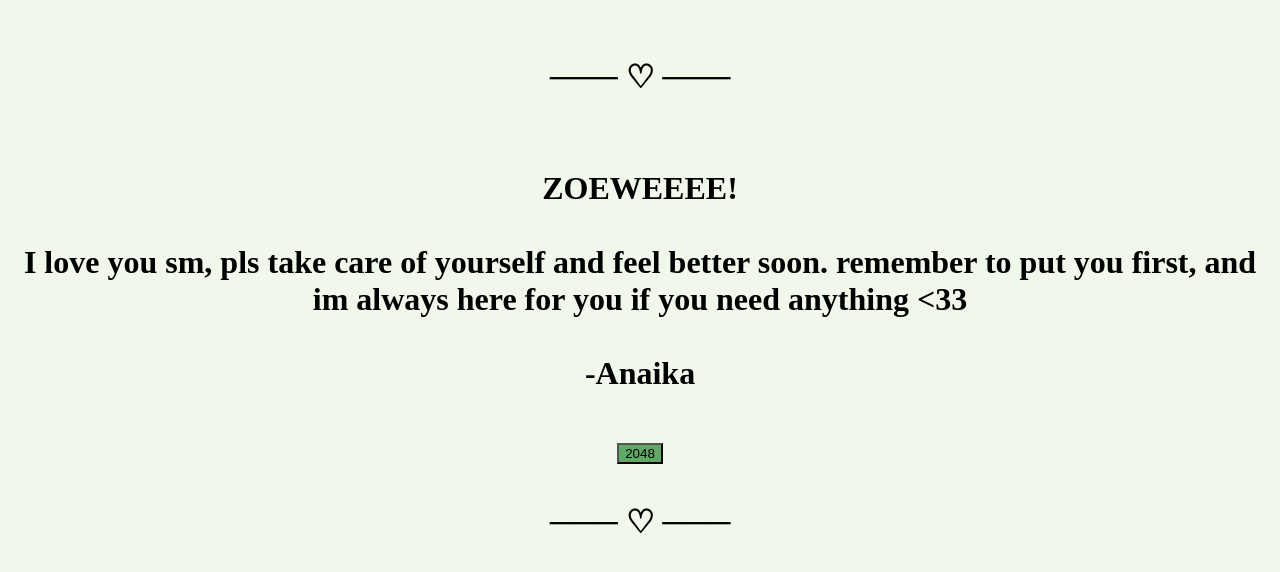
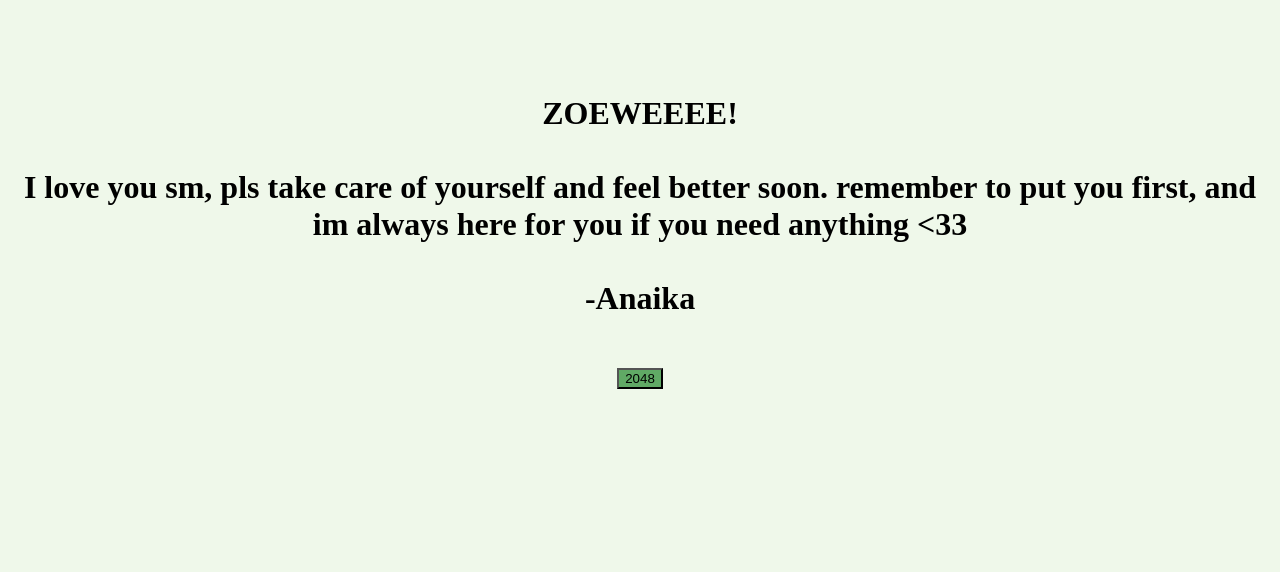
Before and after one commit to AnaikaW/zoe, a plain HTML site: page index.html in a window 1280 px wide. Drawn offline with Linux system fonts and the light colour scheme.

Commit message:
Update index.html

```diff
--- a/index.html
+++ b/index.html
@@ -11,9 +11,9 @@
 </head>
 
 <body>
-	<h1><br>─── ♡ ───<br><br><br>ZOEWEEEE! <br><br>  I love you sm, pls take care of yourself and feel better soon. remember to put you first, and im always here for you if you need anything <33
+	<h1><br><br>ZOEWEEEE! <br><br>  I love you sm, pls take care of yourself and feel better soon. remember to put you first, and im always here for you if you need anything <33
         <br><br>-Anaika <br><br><a href="https://anaikaw.github.io/zoe2048/"><button style="background-color: #60A965; color: black;"> 2048 </button></a>
-        </a><br><br>─── ♡ ───</h1>
+        </a>
 
 </body>
 
```
